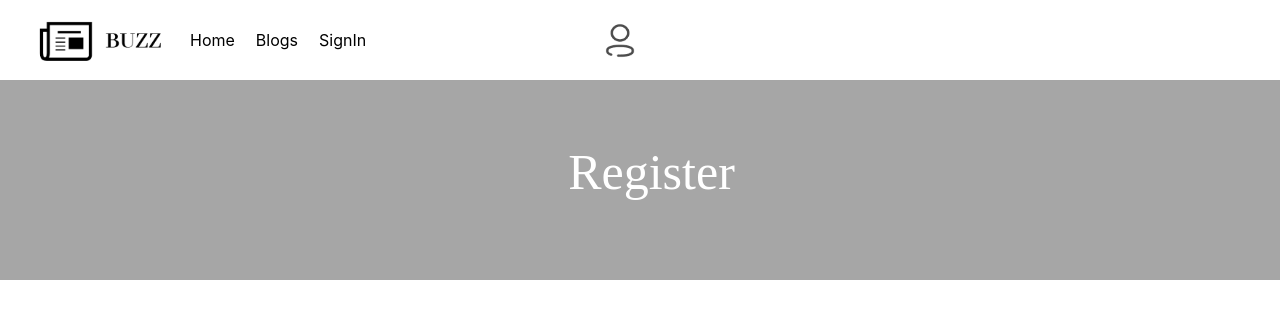
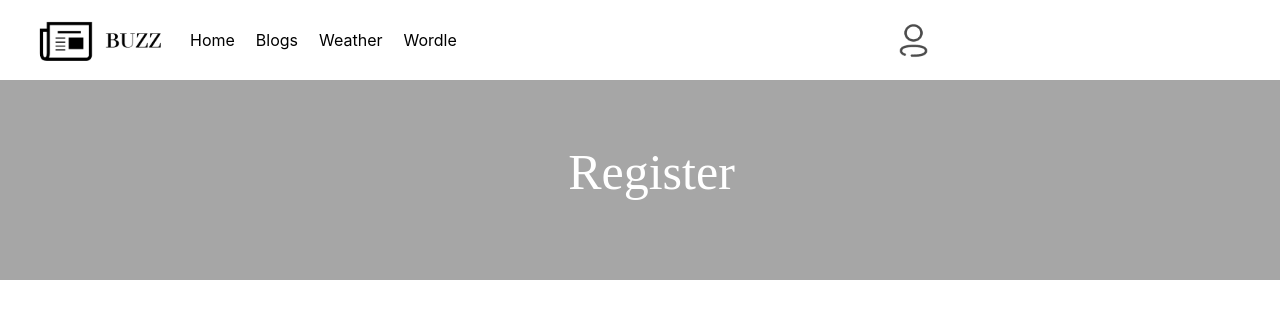
Before and after one commit to eke0018/Buzz, a Flask app: page /register in a window 1280 px wide. Shown: the top 334 px of the page. Run offline with Flask 3, Linux system fonts and the light colour scheme; some libraries are stand-ins or nearby versions.

Commit message:
make changes to nav files and fixing css

```diff
--- a/server/templates/Blogs.html
+++ b/server/templates/Blogs.html
@@ -33,6 +33,12 @@
           </li>
           <li class="nav-item active">
             <a class="nav-link" href="{{url_for('blogs')}}">Blogs</a>
+          </li>
+          <li class="nav-item">
+            <a class="nav-link" href="{{url_for('wordle')}}">Wordle</a>
+          </li>
+          <li class="nav-item">
+            <a class="nav-link" href="{{url_for('weather')}}">Weather</a>
           </li>
           {% if not current_user.is_authenticated %}
     <li class="nav-item">
--- a/server/templates/index.html
+++ b/server/templates/index.html
@@ -76,6 +76,9 @@
       </li>
       <li class="nav-item">
         <a class="nav-link" href="{{url_for('weather')}}">Weather</a>
+      </li>
+      <li class="nav-item">
+        <a class="nav-link" href="{{url_for('wordle')}}">Wordle</a>
       </li>
       {% if not current_user.is_authenticated %}
     <li class="nav-item">
--- a/server/templates/register.html
+++ b/server/templates/register.html
@@ -58,8 +58,14 @@
         <li class="nav-item">
           <a class="nav-link" href="{{url_for('blogs')}}">Blogs</a>
         </li>
+        <li class="nav-item">
+          <a class="nav-link" href="{{url_for('weather')}}">Weather</a>
+        </li>
+        <li class="nav-item">
+          <a class="nav-link" href="{{url_for('wordle')}}">Wordle</a>
+        </li>
         {% if not current_user.is_authenticated %}
-      <li class="nav-item">
+      <li class="nav-item active">
         <a class="nav-link" href="{{url_for('register')}}">SignIn</a>
       </li>
       {%endif%}
--- a/server/templates/wordle.html
+++ b/server/templates/wordle.html
@@ -30,7 +30,10 @@
             </li>
             <li class="nav-item active">
               <a class="nav-link" href="{{url_for('wordle')}}">Wordle</a>
-              </li>
+            </li>
+            <li class="nav-item">
+              <a class="nav-link" href="{{url_for('weather')}}">Weather</a>
+            </li>
             {% if not current_user.is_authenticated %}
       <li class="nav-item">
         <a class="nav-link" href="{{url_for('register')}}">SignIn</a>
```
Also changed, not shown: server/templates/login.html (+7 -1 lines).
